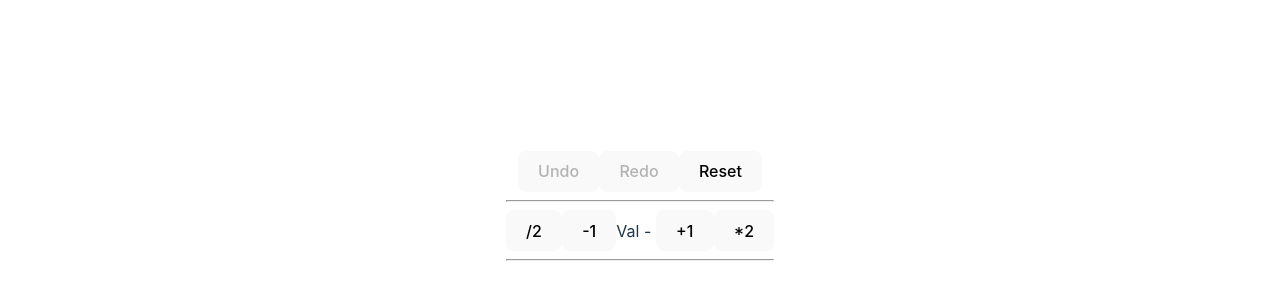
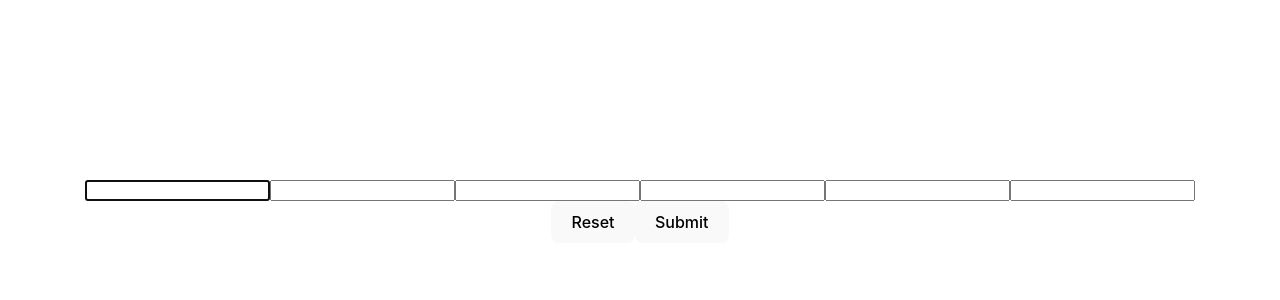
Before and after one commit to sb007ty/React-Small-projects, a React (Vite) app: page / in a window 1280 px wide. Shown: the part 190-490 px from the top of the page. Built offline with nearby package versions, Linux system fonts and the light colour scheme.

Commit message:
auth-input

```diff
--- a/src/App.jsx
+++ b/src/App.jsx
@@ -3,13 +3,15 @@ import reactLogo from "./assets/react.svg";
 import viteLogo from "/vite.svg";
 import "./App.css";
 import Counter from "./memoryCounter/Counter";
+import Otp from "./otpChecker/Otp";
 
 function App() {
   const [count, setCount] = useState([]);
 
   return (
     <>
-      <Counter />
+      {/* <Counter /> */}
+      <Otp />
     </>
   );
 }
--- /dev/null
+++ b/src/otpChecker/InputOtp.jsx
@@ -0,0 +1,58 @@
+import { useEffect, useRef, useState } from "react";
+
+function InputOtp({ inpId, currentNum, setCurrentNum, otpVal, setOtpVal }) {
+  const inpRef = useRef();
+  useEffect(() => {
+    if (inpId === currentNum) inpRef.current.focus();
+  }, [currentNum]);
+  return (
+    <input
+      type="text"
+      name="otp-num"
+      id=""
+      value={otpVal[inpId]}
+      onChange={(e) => {
+        // console.log("onchange event,", inpId, currentNum);
+        // console.dir(e);
+        const val = e.target.value;
+        const lastChar = val.length > 0 ? val[val.length - 1] : "";
+        if (isNaN(e.target.value)) return;
+        if (currentNum !== 5 && val !== "") setCurrentNum((num) => num + 1);
+        const newOtpVal = [...otpVal];
+        newOtpVal[inpId] = lastChar;
+        setOtpVal(newOtpVal);
+      }}
+      onKeyDown={(e) => {
+        const val = e.target.value;
+        console.log(val, "keydown", inpId);
+        // setCurrentNum((num) => num - 1);
+        if (e.key === "Backspace" && val === "") {
+          e.preventDefault();
+          setCurrentNum((num) => num - 1);
+        }
+      }}
+      onKeyUp={(e) => {
+        const val = e.target.value;
+        console.log(val, "keyup", inpId);
+      }}
+      onClick={(e) => {
+        setCurrentNum(inpId);
+      }}
+      onPaste={(e) => {
+        e.preventDefault();
+        console.log(e.clipboardData.getData("text"));
+        const newVal = e.clipboardData.getData("text").trim();
+        if (isNaN(newVal)) return;
+        const newOtpVal = newVal.slice(0, 6).split("");
+        const oldLen = newOtpVal.length > 5 ? 5 : newOtpVal.length;
+        for (let i = newOtpVal.length; i < 6; i++) newOtpVal[i] = "";
+        console.log(newOtpVal, "otp");
+        setOtpVal(newOtpVal);
+        setCurrentNum(oldLen);
+      }}
+      ref={inpRef}
+    />
+  );
+}
+
+export default InputOtp;
--- a/src/otpChecker/Otp.jsx
+++ b/src/otpChecker/Otp.jsx
@@ -1,9 +1,66 @@
+import { useState } from "react";
+import InputOtp from "./InputOtp";
+
 function Otp() {
+  const [currentNum, setCurrentNum] = useState(0);
+  const [otpVal, setOtpVal] = useState(Array(6).fill(""));
+  console.log(otpVal, "currn");
   return (
     <div>
-      <div></div>
-      <button>Reset</button>
-      <button>Submit</button>
+      <div>
+        {Array(6)
+          .fill(0)
+          .map((_, index) => (
+            <InputOtp
+              key={index}
+              currentNum={currentNum}
+              setCurrentNum={setCurrentNum}
+              inpId={index}
+              otpVal={otpVal}
+              setOtpVal={setOtpVal}
+            />
+          ))}
+      </div>
+      <button
+        onClick={(e) => {
+          setOtpVal(Array(6).fill(""));
+        }}
+      >
+        Reset
+      </button>
+      <button
+        onClick={(e) => {
+          // fetch("https://example.org/post", {
+          //   method: "POST",
+          //   body: JSON.stringify({ username: "example" }),
+          //   // headers: myHeaders,
+          // });
+          const val = otpVal.join("");
+          console.log(val, "api");
+          fetch("https://www.greatfrontend.com/api/questions/auth-code-input", {
+            method: "POST",
+            body: JSON.stringify({
+              otp: val,
+            }),
+            headers: {
+              "Content-Type": "application/json",
+            },
+          })
+            .then((res) => {
+              // if (!res.ok) throw res.text();
+              console.log(res, "re1s");
+              return res.text();
+            })
+            .then((res) => {
+              alert(res, "res");
+            })
+            .catch((e) => {
+              console.log("error", e);
+            });
+        }}
+      >
+        Submit
+      </button>
     </div>
   );
 }
```
